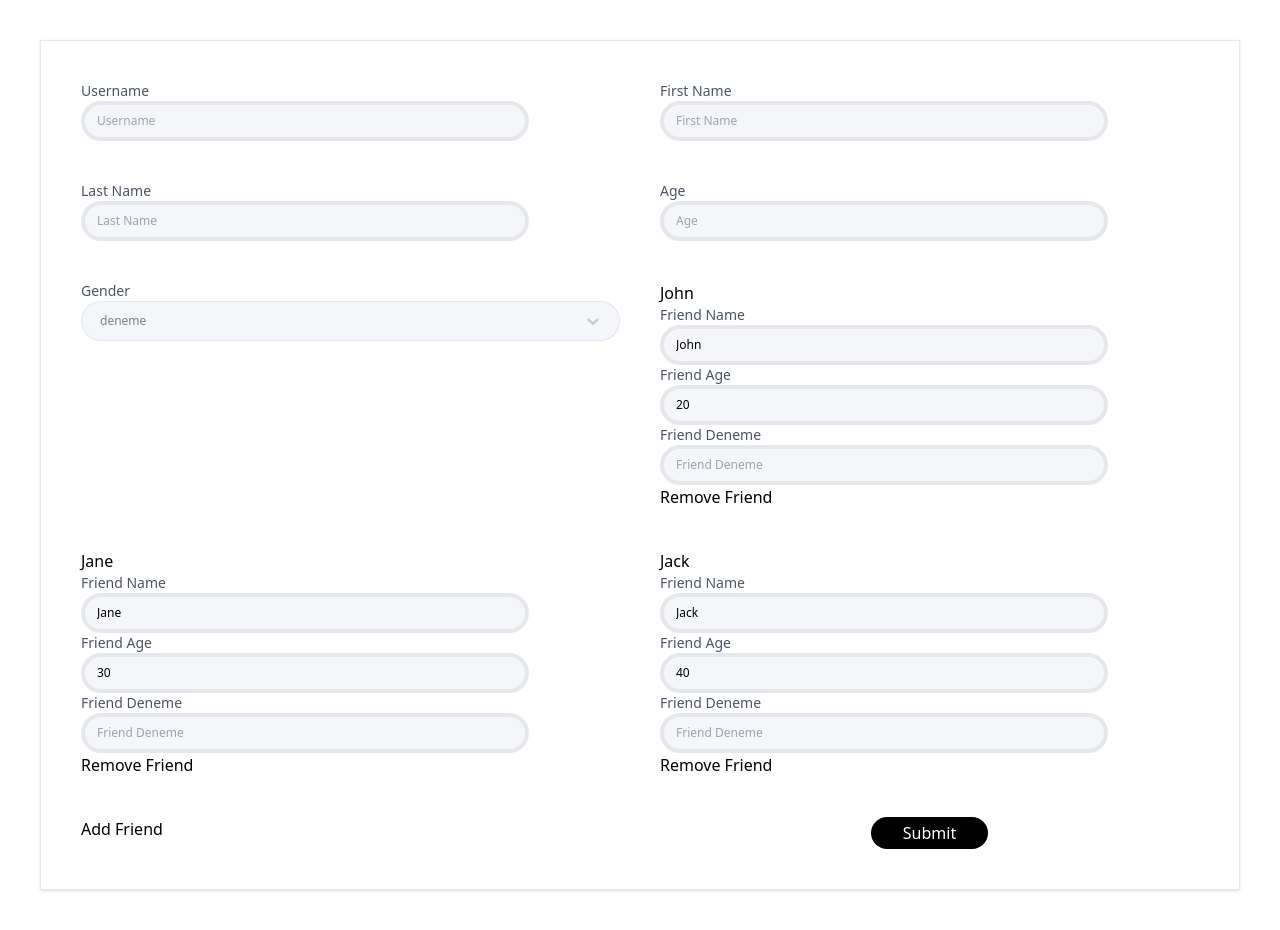
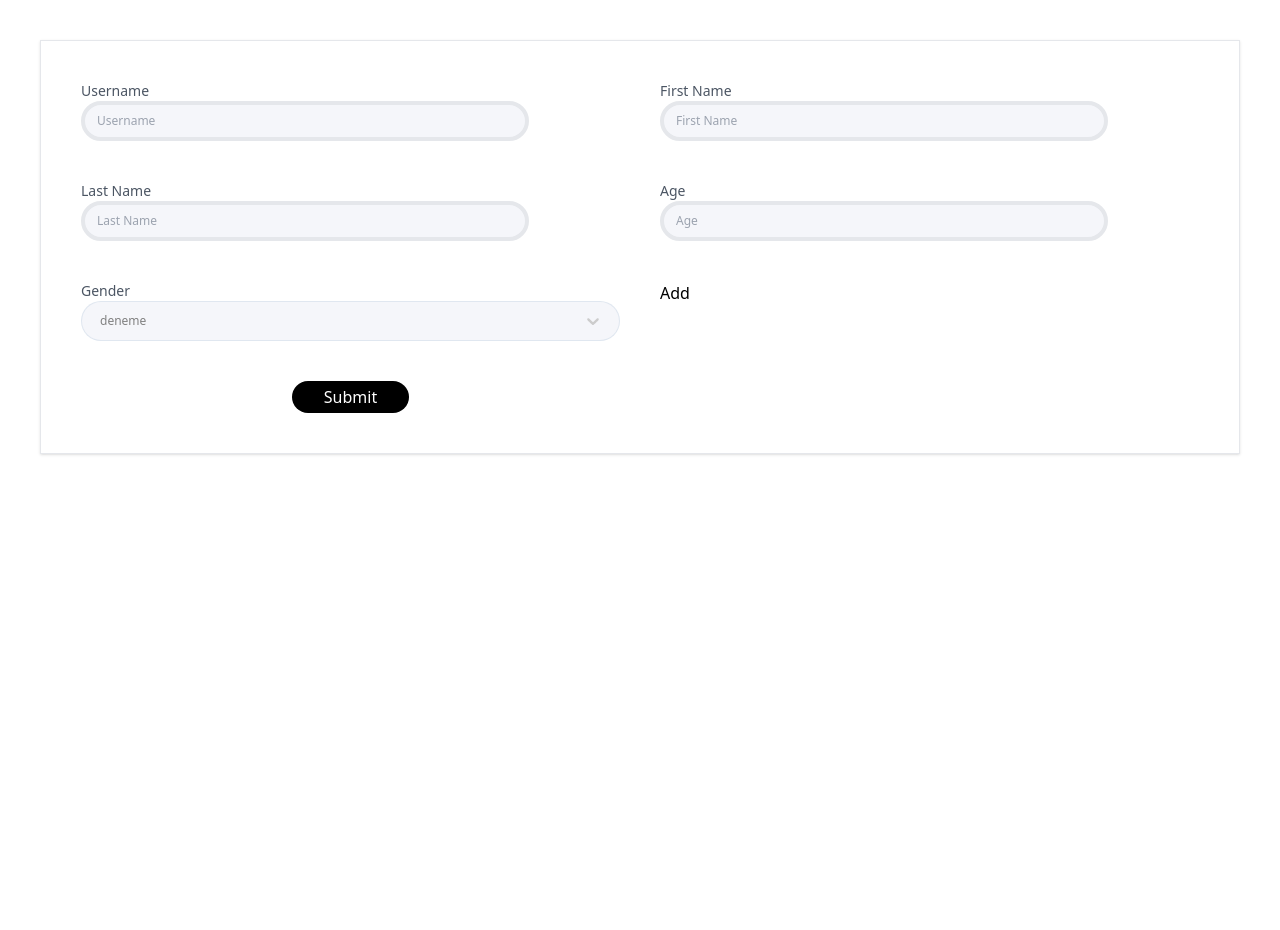
Before and after one commit to hcikikci/react-former, a React (Create React App) app: page / in a window 1280 px wide. After the commit the page ends 800 px from the top, so only its background shows below. Built offline with nearby package versions, Linux system fonts and the light colour scheme.

Commit message:
FieldArray.Add not working for empty array issue fixed.

```diff
--- a/src/App.tsx
+++ b/src/App.tsx
@@ -67,31 +67,23 @@ const App = () => {
                     placeholder={'deneme'}
                 />
 
-                <FieldArray name={'friends'}>
-                    <div>
-                        <FieldArray.Preview name={'name'} />
+                <FieldArray name={'address'}>
                     <Field
-                            name={`name`}
+                        placeholder="Company BV"
+                        name={'Company'}
                         type={'text'}
-                            label={'Friend Name'}
+                        label={'Company name*'}
+                        required
                     />
                     <Field
-                            name={`age`}
+                        placeholder="Name"
+                        name={'FirstName'}
                         type={'text'}
-                            label={'Friend Age'}
+                        label={'Company name*'}
+                        required
                     />
-                        <Field
-                            name={`deneme`}
-                            type={'text'}
-                            label={'Friend Deneme'}
-                        />
-                        <FieldArray.Remove>
-                            <button type={'button'}>Remove Friend</button>
-                        </FieldArray.Remove>
-                    </div>
-
                     <FieldArray.Add renderInLoop={false}>
-                        <button type={'button'}>Add Friend</button>
+                        <button>Add</button>
                     </FieldArray.Add>
                 </FieldArray>
                 <button
--- a/src/react-former/former/FieldArray.Add.tsx
+++ b/src/react-former/former/FieldArray.Add.tsx
@@ -18,8 +18,11 @@ export const Add = ({ name = '', children }: FieldArrayAddProps) => {
 
     // Function to handle the creation of a new field
     const handleCreateField = (name: string) => {
-        const fields = getField(name);
-        if (!Array.isArray(fields)) return;
+        let fields = getField(name);
+        if (!Array.isArray(fields)) {
+            createField(name, []);
+            fields = [];
+        }
         const firstNullIndex = fields.findIndex(
             (item) => item == null || Object.keys(item).length === 0
         );
```
Lines whose indentation alone changed are shown as unchanged.
